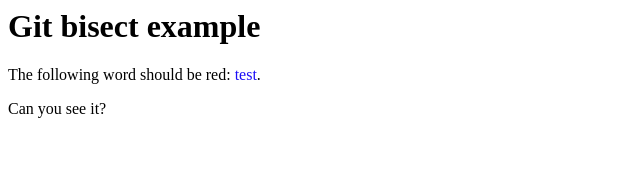
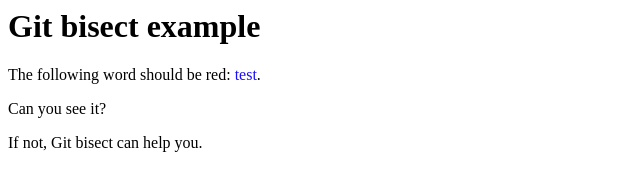
Before and after one commit to bfolliot/git-bisect-example, a plain HTML site: page index.html in a window 1280 px wide. Shown: the whole page, without its empty margins (0-640 px from the left). Drawn offline with Linux system fonts and the light colour scheme.

Commit message:
Add another paragraph

```diff
--- a/index.html
+++ b/index.html
@@ -17,5 +17,8 @@
         <p>
             Can you see it?
         </p>
+        <p>
+            If not, Git bisect can help you.
+        </p>
     </body>
 </html>
```
